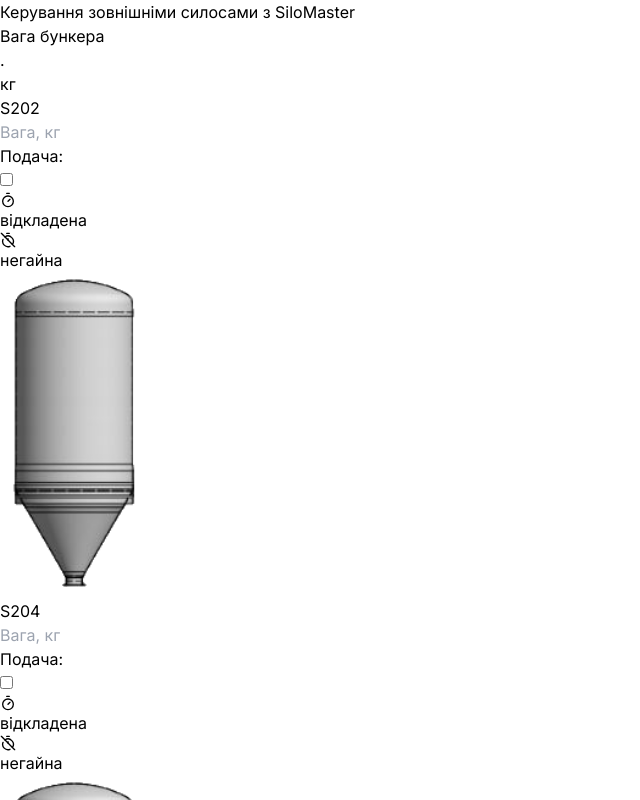
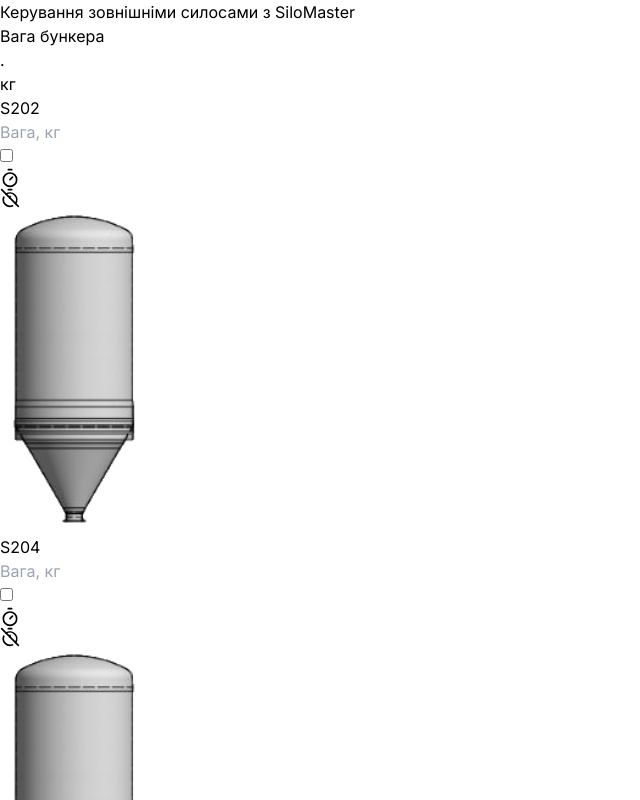
Before and after one commit to iNikolas/varlik-dose-bridge-control, a Next.js app: page / in a window 1280 px wide. Shown: the top 800 px of the page, without its empty margins (0-640 px from the left). Built offline with nearby package versions, Linux system fonts and the light colour scheme.

Commit message:
draft silo controls - mode selector

```diff
--- a/components/extra-siloses-group/components/mode-selector..tsx
+++ b/components/extra-siloses-group/components/mode-selector..tsx
@@ -7,17 +7,14 @@ export function ModeSelector() {
   const id = React.useId();
   return (
     <section>
-      <div className="prose">
-        <h5>Подача:</h5>
-      </div>
-      <label htmlFor={id} className="swap swap-flip text-xs">
+      <label className="swap swap-flip text-xs" htmlFor={id}>
         <input id={id} type="checkbox" />
-
-        <Switch className="swap-on">
-          <LuTimer /> <span>відкладена</span>
+        {}
+        <Switch className="swap-on bg-secondary text-secondary-content">
+          <LuTimer />
         </Switch>
-        <Switch className="swap-off">
-          <LuTimerOff /> <span>негайна</span>
+        <Switch className="swap-off bg-accent text-accent-content">
+          <LuTimerOff />
         </Switch>
       </label>
     </section>
--- a/components/extra-siloses-group/components/switch.tsx
+++ b/components/extra-siloses-group/components/switch.tsx
@@ -1,6 +1,6 @@
 import React from "react";
 
-import { cn } from "@/utils";
+import { applyCommonPropsToChildren, cn } from "@/utils";
 
 interface SwitchProps
   extends React.DetailedHTMLProps<
@@ -13,13 +13,10 @@ interface SwitchProps
 export function Switch({ className = "", children, ...props }: SwitchProps) {
   return (
     <section
-      className={cn(
-        className,
-        "flex gap-1 items-center bg-accent text-accent-content rounded p-0.5",
-      )}
+      className={cn(className, "flex gap-1 items-center rounded p-0.5")}
       {...props}
     >
-      {children}
+      {applyCommonPropsToChildren(children, { size: 20 })}
     </section>
   );
 }
--- a/components/extra-siloses-group/components/threshold-input.tsx
+++ b/components/extra-siloses-group/components/threshold-input.tsx
@@ -1,16 +1,11 @@
 import React from "react";
-
-const tip =
-  "Введіть цільову вагу. Це буде порогове значення для перемикання між основним і додатковим дозуванням «SiloMaster» кожного разу, коли починається нова партія.";
 
 export function ThresholdInput() {
   return (
-    <section className="tooltip tooltip-bottom" data-tip={tip}>
-      <input
-        type="text"
-        placeholder="Вага, кг"
-        className="input input-bordered input-xs w-full"
-      />
-    </section>
+    <input
+      type="text"
+      placeholder="Вага, кг"
+      className="input input-bordered input-xs w-full"
+    />
   );
 }
--- a/utils/helpers.ts
+++ b/utils/helpers.ts
@@ -1,6 +1,18 @@
+import React from "react";
 import { twMerge } from "tailwind-merge";
 import clsx, { ClassValue } from "clsx";
 
 export function cn(...inputs: ClassValue[]) {
   return twMerge(clsx(inputs));
 }
+
+export function applyCommonPropsToChildren(
+  children: React.ReactNode,
+  commonProps: Record<string, unknown>,
+) {
+  return React.Children.map(children, (child) =>
+    React.isValidElement(child)
+      ? React.cloneElement(child, { ...child.props, ...commonProps })
+      : child,
+  );
+}
```
